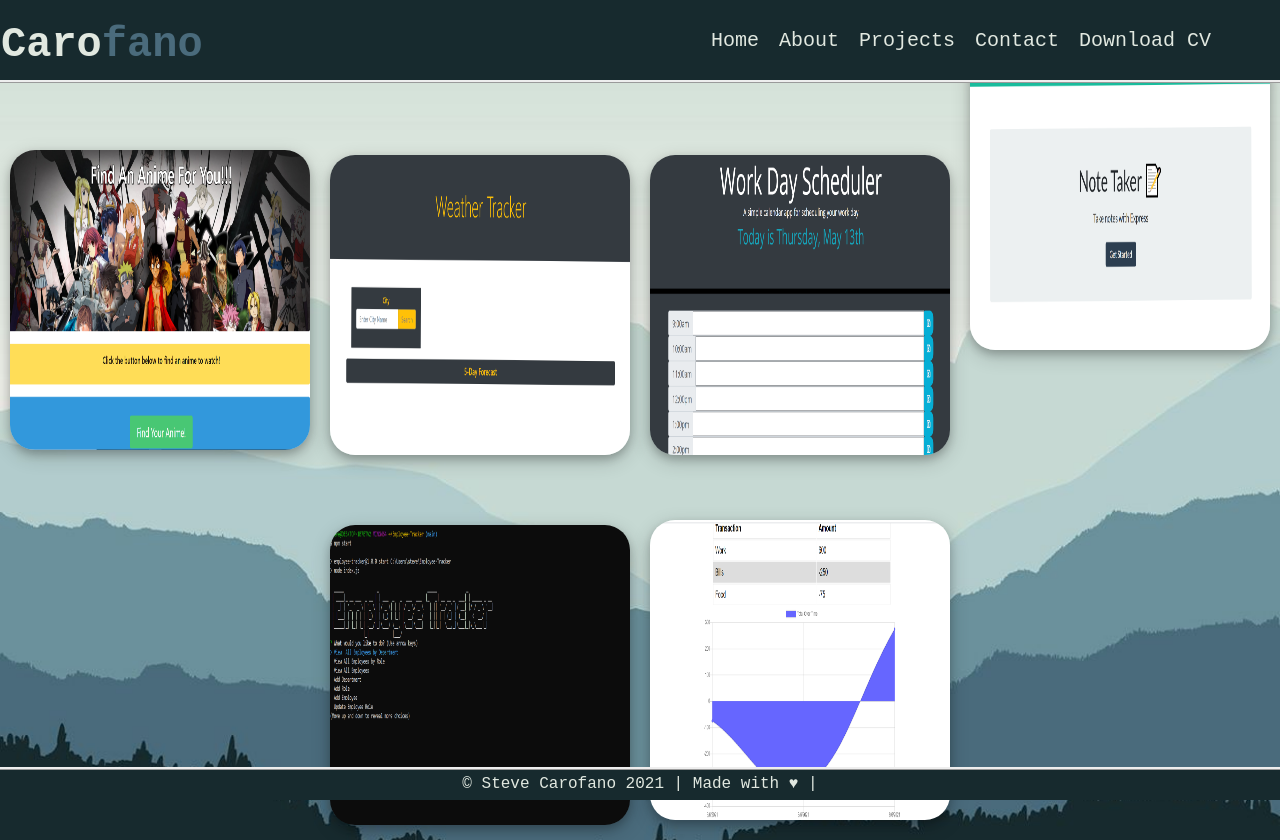
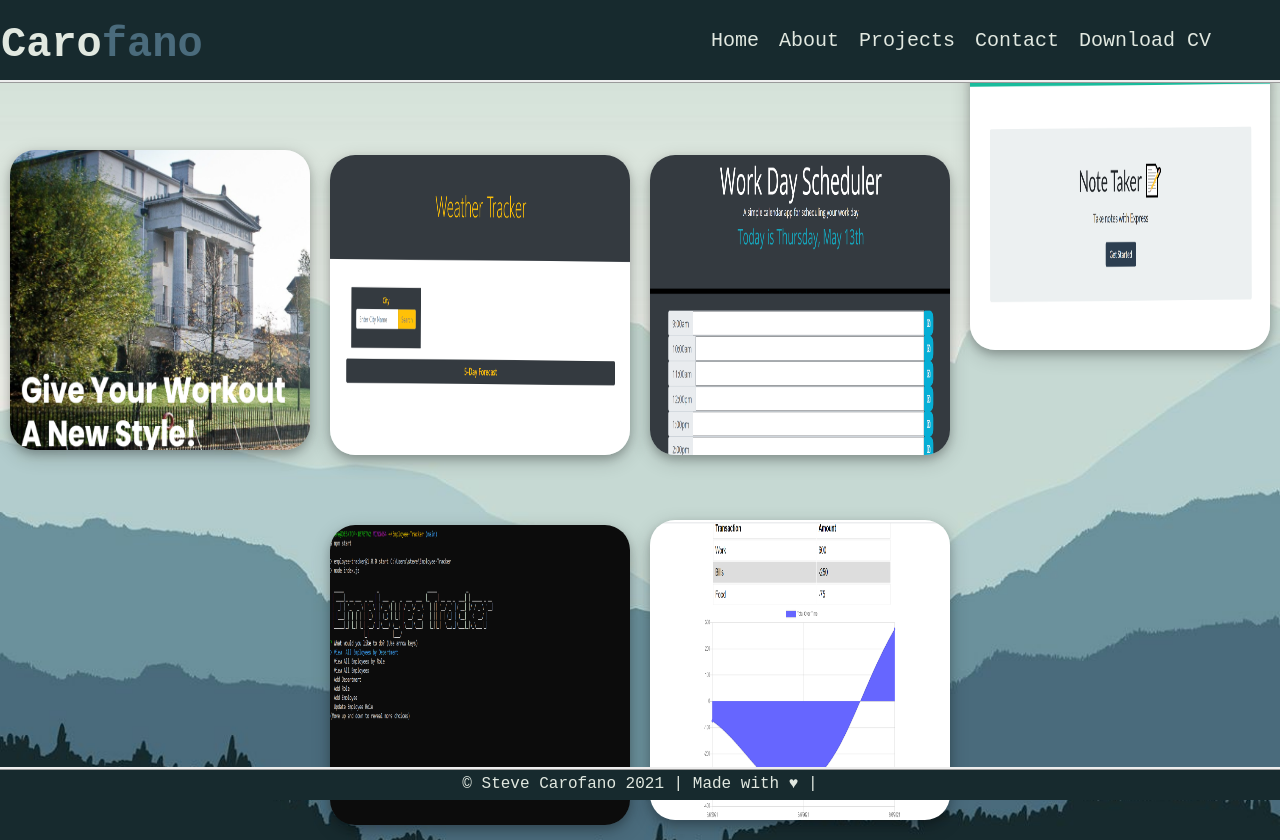
Before and after one commit to stevecarofano/React-Portfolio, a React (Create React App) app: page /Projects in a window 1280 px wide. Built offline with nearby package versions, Linux system fonts and the light colour scheme.

Commit message:
Updating project page

```diff
--- a/src/components/mainPage.js
+++ b/src/components/mainPage.js
@@ -9,7 +9,7 @@ function MainPage() {
           <a href="https://github.com/stevecarofano" target="blank">
             Hello there! I'm Steve Carofano
           </a>
-          <p>Full Stack Developer</p>
+          <p>Web Developer</p>
           <p>-</p>
           <p>Gamer</p>
           <p>-</p>
--- a/src/components/projectPage.js
+++ b/src/components/projectPage.js
@@ -6,16 +6,17 @@ import scheduler from "../images/scheduler.png";
 import tracker from "../images/tracker.png";
 import notetaker from "../images/notetaker.png";
 import budget from "../images/budget.png";
+import nuva from "../images/nuva.png"
 
 function ProjectsPage() {
   return (
     <div class="projectContainer">
       <div class="aniFind">
-        <a href="https://mbalasuriyar.github.io/Find-an-Anime-For-You/">
-          <img class="anifindImg" src={anifind} alt=""></img>
+        <a href="https://github.com/stevecarofano/E-Commerce-Template">
+          <img class="anifindImg" src={nuva} alt=""></img>
         </a>
         <h class="aniH">
-          <span>AniFind</span>
+          <span>NuvaStore</span>
         </h>
       </div>
       <div class="tracker">
```
Also changed, not shown: src/images/nuva.png (added).
